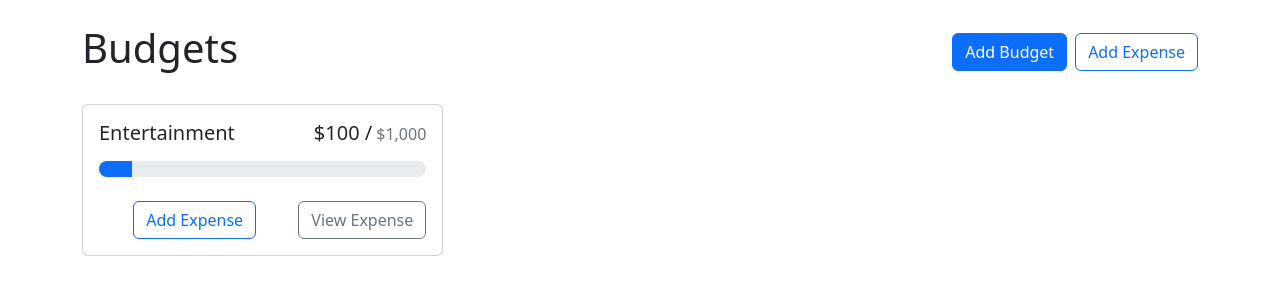
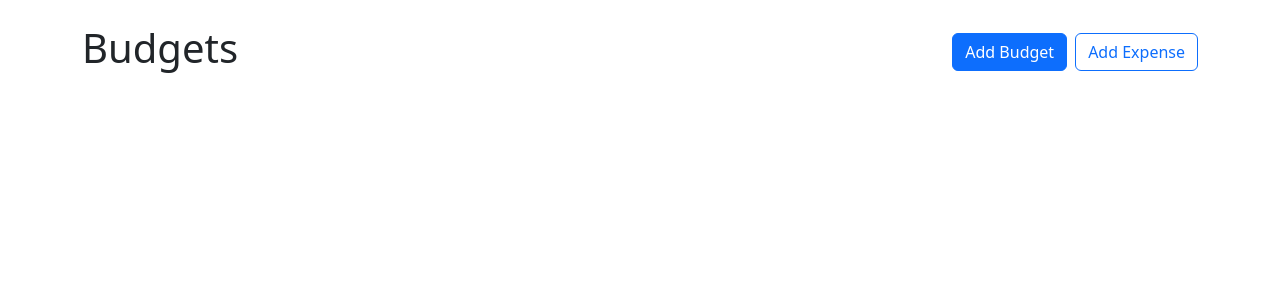
Before and after one commit to mraltun/react-budged-app, a React (Create React App) app: page / in a window 1280 px wide. Shown: the top 300 px of the page. Built offline with nearby package versions, Linux system fonts and the light colour scheme.

Commit message:
Get all the expenses and render them in App

```diff
--- a/src/App.jsx
+++ b/src/App.jsx
@@ -1,10 +1,12 @@
 import React, { useState } from "react";
 import BudgetCard from "./components/BudgetCard";
 import AddBudgetModal from "./components/AddBudgetModal";
+import { useBudgets } from "./context/BudgetsContext";
 import { Button, Container, Stack } from "react-bootstrap";
 
 const App = () => {
   const [showAddBudgetModal, setShowAddBudgetModal] = useState();
+  const { budgets, getBudgetExpenses } = useBudgets();
 
   return (
     <>
@@ -24,7 +26,21 @@
             alignItems: "flex-start",
           }}
         >
-          <BudgetCard name='Entertainment' amount={100} max={1000}></BudgetCard>
+          {budgets.map((budget) => {
+            // Get all expenses and add all amount of expenses together
+            const amount = getBudgetExpenses(budget.id).reduce(
+              (total, expense) => total + expense.amount,
+              0
+            );
+            return (
+              <BudgetCard
+                key={budget.id}
+                name={budget.name}
+                amount={amount}
+                max={budget.max}
+              />
+            );
+          })}
         </div>
       </Container>
       <AddBudgetModal
```
